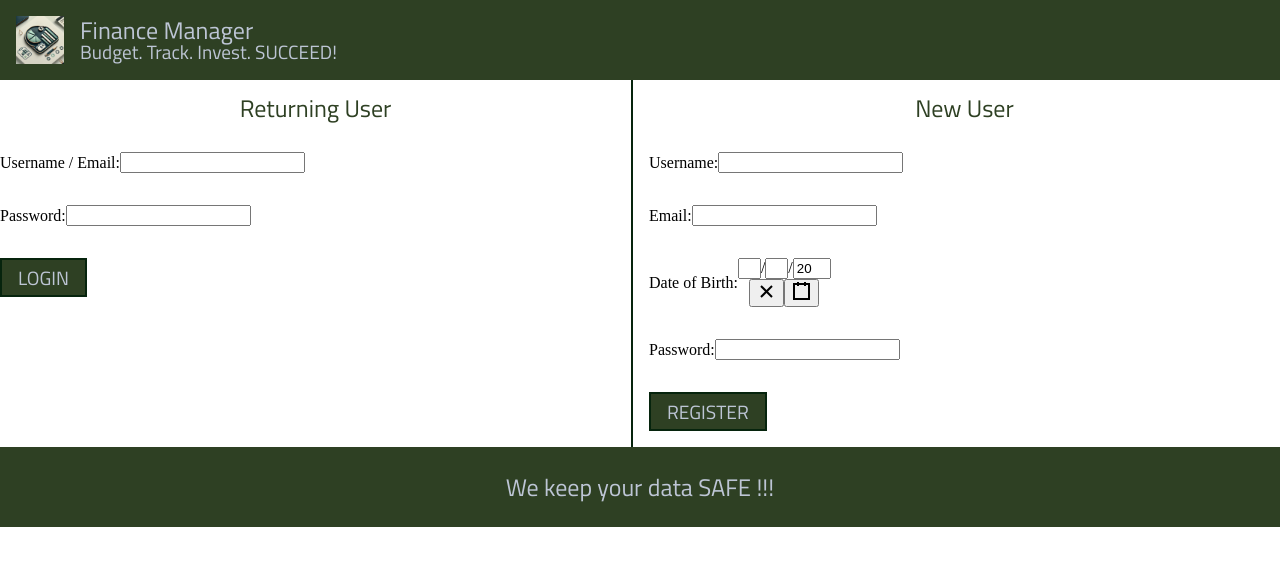
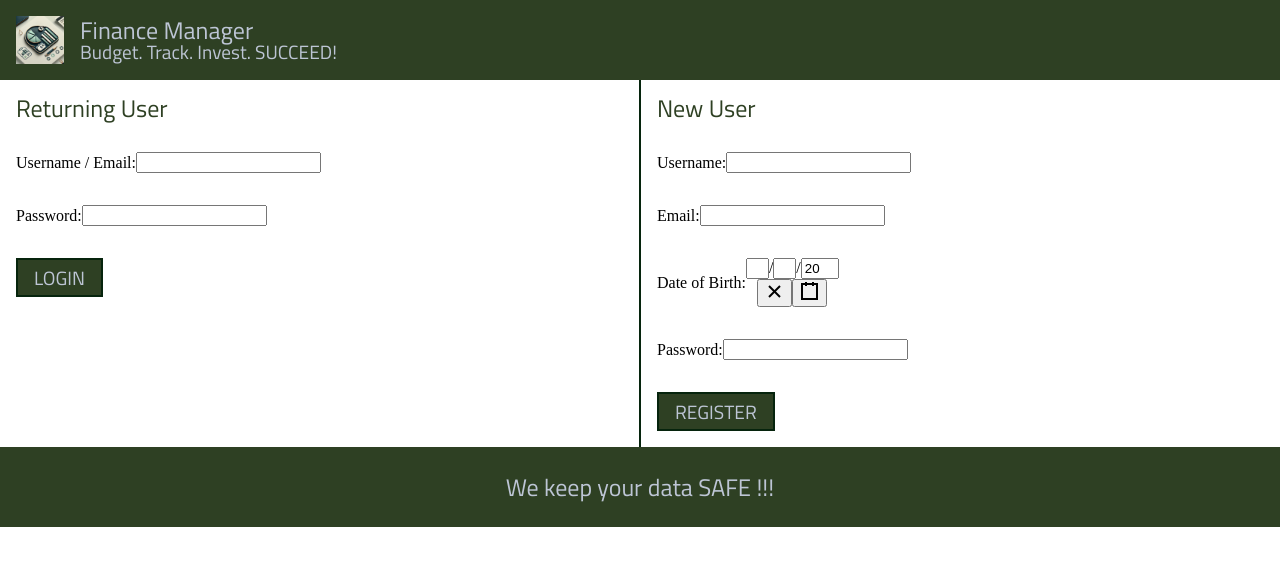
Before and after one commit to HimaniDesai/finance_manager-client, a React (Vite) app: page /login in a window 1280 px wide. Shown: the top 566 px of the page. Built offline with nearby package versions, Linux system fonts and the light colour scheme.

Commit message:
Styling the landing page

```diff
--- a/src/pages/LandingPage/LandingPage.scss
+++ b/src/pages/LandingPage/LandingPage.scss
@@ -18,10 +18,6 @@
     &__logo{
         display: flex;
         width: 100%;
-        // border: 1px solid $white;
-        @include tablet {
-
-        }
         &__items {
             display: flex;
             text-decoration: none;
@@ -72,7 +68,12 @@
     &__container{
         &-left{
             width: 100%;
+            padding-bottom: 1rem;
+            border-bottom: 2px solid $light-green;
             @include tablet{
+                padding-left: 1rem;
+                border: none;
+                padding-bottom: 0;
                 border-right: 2px solid $light-green;
             }
         }
@@ -83,9 +84,13 @@
             }
         }
         &__title {
-            padding: 1rem 1rem;
+            padding: 1rem;
             color: $teal;
+            text-align: left;
             @include page-header;
+            @include tablet {
+                padding: 1rem 0 1rem 0;
+            }
         }
         &__login{
 
@@ -170,16 +175,15 @@
 }
 
 .footer {
+    display: flex;
+    justify-content: center;
+    align-items: center;
     width: 100%;
-    height: fit-content;
+    height: 5rem;
+    line-height: 5rem;
     background-color: $teal;
     color: $cloud;
     @include page-header;
-    @include tablet {
-        height: 5rem;
-        line-height: 5rem;
-        text-align: center;
-    }
 }
 
 .button {
```
